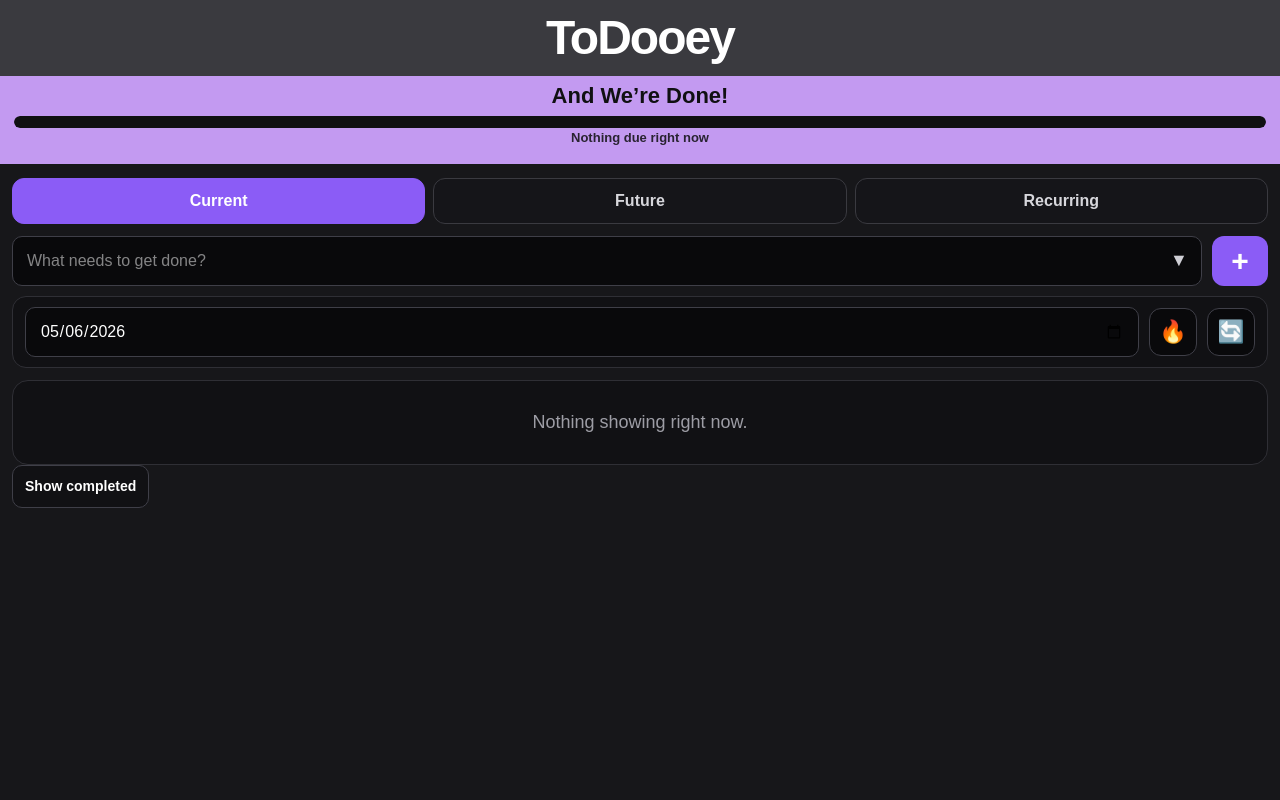
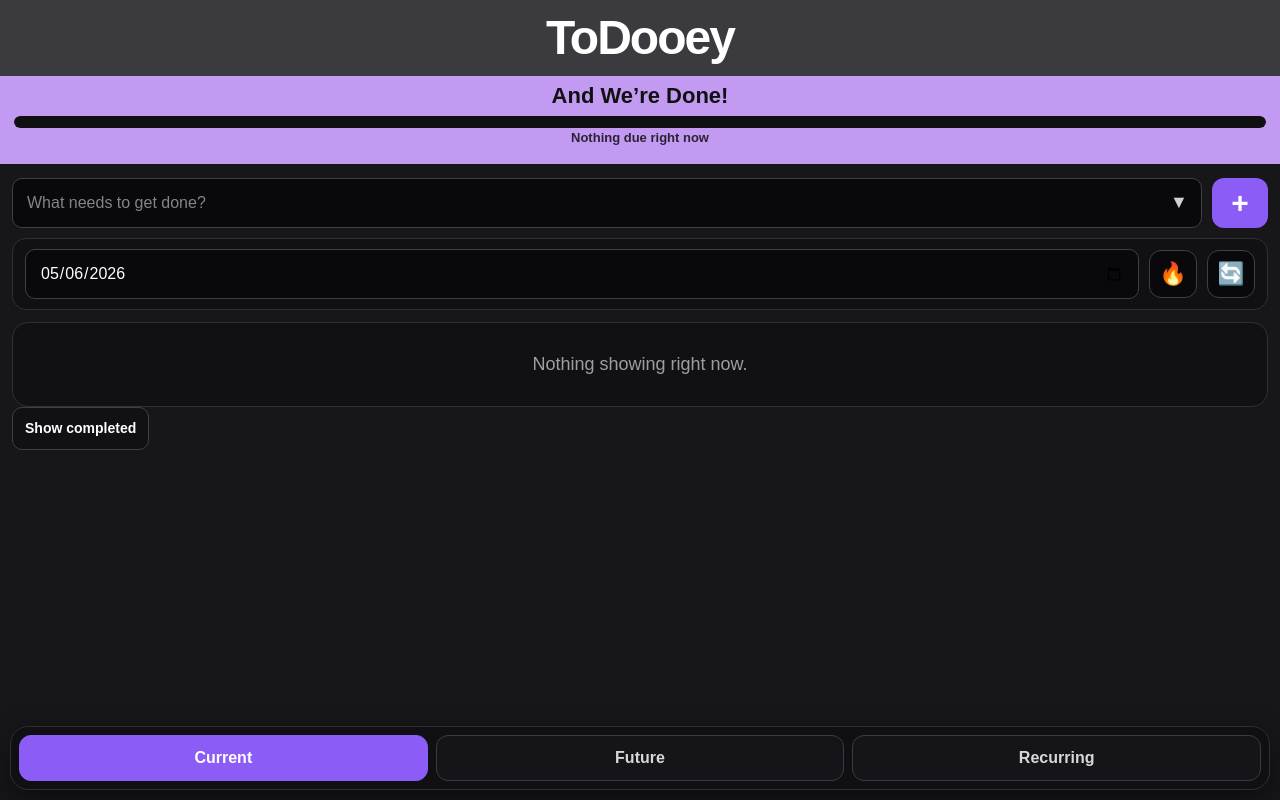
Before and after one commit to joshuamcguiretn/todooey, a Next.js app: page / in a window 1280 px wide. Built offline with nearby package versions, Linux system fonts and the light colour scheme.

Commit message:
move navigation to bottom

```diff
--- a/app/page.tsx
+++ b/app/page.tsx
@@ -509,12 +509,28 @@ export default function TodoeyPage() {
       transition: "width 0.5s ease",
     } as React.CSSProperties,
     section: {
-      padding: "14px 12px 22px",
+      padding: "14px 12px 96px",
     } as React.CSSProperties,
     viewToggleRow: {
       display: "flex",
       gap: "8px",
       marginBottom: "12px",
+    } as React.CSSProperties,
+    bottomNav: {
+      position: "fixed",
+      left: "10px",
+      right: "10px",
+      bottom: "10px",
+      zIndex: 40,
+      display: "grid",
+      gridTemplateColumns: "1fr 1fr 1fr",
+      gap: "8px",
+      padding: "8px",
+      borderRadius: "18px",
+      border: "1px solid #2f2f35",
+      background: "rgba(17, 17, 20, 0.96)",
+      boxShadow: "0 12px 32px rgba(0,0,0,0.45)",
+      backdropFilter: "blur(10px)",
     } as React.CSSProperties,
     viewToggleButton: {
       flex: 1,
@@ -924,47 +940,6 @@ export default function TodoeyPage() {
           </div>
 
           <div style={styles.section}>
-            <div style={styles.viewToggleRow}>
-              <button
-                style={{
-                  ...styles.viewToggleButton,
-                  ...(viewMode === "current" ? styles.activeViewToggleButton : {}),
-                }}
-                onClick={() => {
-                  setViewMode("current");
-                  setShowCompleted(false);
-                }}
-              >
-                Current
-              </button>
-
-              <button
-                style={{
-                  ...styles.viewToggleButton,
-                  ...(viewMode === "future" ? styles.activeViewToggleButton : {}),
-                }}
-                onClick={() => {
-                  setViewMode("future");
-                  setShowCompleted(false);
-                }}
-              >
-                Future
-              </button>
-
-              <button
-                style={{
-                  ...styles.viewToggleButton,
-                  ...(viewMode === "recurring" ? styles.activeViewToggleButton : {}),
-                }}
-                onClick={() => {
-                  setViewMode("recurring");
-                  setShowCompleted(false);
-                }}
-              >
-                Recurring
-              </button>
-            </div>
-
             <div style={styles.mobileControls}>
               <div style={styles.taskInputWrap}>
                 <input
@@ -1145,6 +1120,47 @@ export default function TodoeyPage() {
         </div>
       </div>
 
+      <div style={styles.bottomNav}>
+        <button
+          style={{
+            ...styles.viewToggleButton,
+            ...(viewMode === "current" ? styles.activeViewToggleButton : {}),
+          }}
+          onClick={() => {
+            setViewMode("current");
+            setShowCompleted(false);
+          }}
+        >
+          Current
+        </button>
+
+        <button
+          style={{
+            ...styles.viewToggleButton,
+            ...(viewMode === "future" ? styles.activeViewToggleButton : {}),
+          }}
+          onClick={() => {
+            setViewMode("future");
+            setShowCompleted(false);
+          }}
+        >
+          Future
+        </button>
+
+        <button
+          style={{
+            ...styles.viewToggleButton,
+            ...(viewMode === "recurring" ? styles.activeViewToggleButton : {}),
+          }}
+          onClick={() => {
+            setViewMode("recurring");
+            setShowCompleted(false);
+          }}
+        >
+          Recurring
+        </button>
+      </div>
+
       {editingTask ? (
         <div style={styles.modalOverlay} onClick={closeEditor}>
           <div style={styles.modal} onClick={(event) => event.stopPropagation()}>
```
